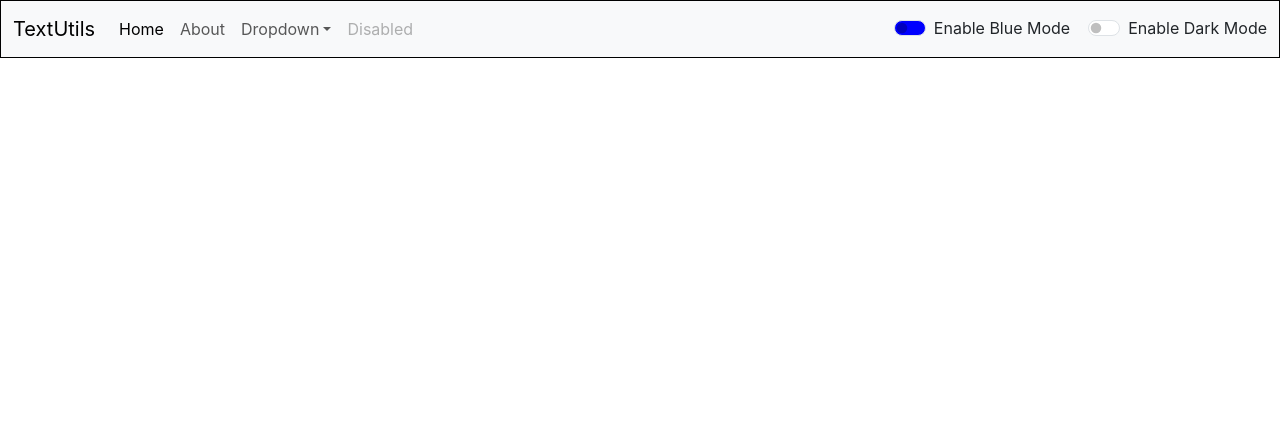
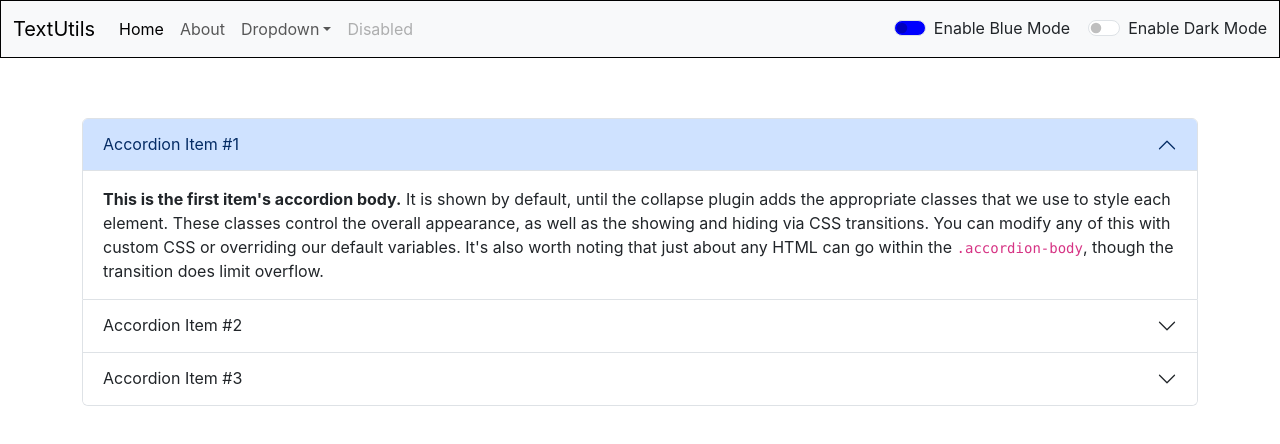
Before and after one commit to gehlotnikhil/TextUtils-React, a React (Create React App) app: page /TextUtils-React/about in a window 1280 px wide. Shown: the top 444 px of the page. Built offline with nearby package versions, Linux system fonts and the light colour scheme.

Commit message:
"Changes made for Routing"

```diff
--- a/src/App.js
+++ b/src/App.js
@@ -5,7 +5,7 @@ import TextForm from "./component/TextForm";
 import Alert from "./component/Alert";
 // import Nav from './component/Nav'
 import { useState } from "react";
-import { BrowserRouter as Router, Routes, Route, Link } from "react-router-dom";
+import { BrowserRouter as Router, Routes, Route } from "react-router-dom";
 
 function App() {
   const [mode, setmode] = useState("light");
@@ -30,13 +30,13 @@ function App() {
       setmode("dark");
       document.body.style.backgroundColor = "grey";
       document.body.style.color = "white";
-      showAlert("Light Mode has been Enabled", "success");
+      showAlert("Dark Mode has been Enabled", "success");
       document.title = "TextUtils - Dark Mode";
     } else {
       setmode("light");
       document.body.style.backgroundColor = "white";
       document.body.style.color = "black";
-      showAlert("Dark Mode has been Enabled", "success");
+      showAlert("Light Mode has been Enabled", "success");
       document.title = "TextUtils - Light Mode";
     }
   };
@@ -55,14 +55,26 @@ function App() {
   };
   return (
     <>
-      <Router>
-      <Navbar title="TextUtils" mode={mode} toggleBlue={toggleBlue} toggle={clickToggle} />
-      <Alert alert={alert} />
-      <Routes>
-        <Route exact path="/" element={<TextForm mode={mode} showAlert={showAlert} />} />
-        <Route exact path="/about" element={ <About />} />
-      </Routes>
-    </Router>
+      <Router basename="/TextUtils-React">
+        <Navbar
+          title="TextUtils"
+          mode={mode}
+          toggleBlue={toggleBlue}
+          toggle={clickToggle}
+        />
+        {/* <TextForm mode={mode} showAlert={showAlert} /> */}
+        <Alert alert={alert} />
+        <Routes >
+          <Route
+            exact
+            path="/"
+            element={<TextForm mode={mode} showAlert={showAlert} />}
+          />
+        </Routes>
+        <Routes>
+          <Route exact path="/about" element={<About mode={mode} />} />
+        </Routes>
+      </Router>
     </>
   );
 }
--- a/src/component/About.js
+++ b/src/component/About.js
@@ -1,75 +1,48 @@
-import React, { useState } from 'react'
+// import React, { useState } from 'react'
 
-export default function About() {
-    const [mode, setMode] = useState({
-        color: 'black',
-        border: '1px solid black',
-        backgroundColor: 'white'
-    });
-    const [text, setText] = useState("Enable Dark Mode");
-    let btnClicked = ()=>
-    {
-        if(mode.color === 'black')
-        {
-            setMode({
-                color: 'white',
-                border: '1x solid white',
-                backgroundColor: 'black'
-            });
-            setText("Enable Light Mode");
-        }
-        else
-        {
-            setMode({
-                color: 'black',
-                border: '1px solid black',
-                backgroundColor: 'white'
-            });
-            setText("Enable Dark Mode");
-        }
-    }
+export default function About(props) {
+
   return (
     <>
-    <div className="accordion container" id="accordionExample">
-  <div className="accordion-item" style={mode}>
+    <div className="accordion container" id="accordionExample" >
+  <div className="accordion-item" style={{backgroundColor: props.mode}}>
     <h2 className="accordion-header">
-      <button className="accordion-button" style={mode} type="button" data-bs-toggle="collapse" data-bs-target="#collapseOne" aria-expanded="true" aria-controls="collapseOne">
+      <button className="accordion-button" style={{backgroundColor: props.mode}} type="button" data-bs-toggle="collapse" data-bs-target="#collapseOne" aria-expanded="true" aria-controls="collapseOne">
         Accordion Item #1
       </button>
     </h2>
     <div id="collapseOne" className="accordion-collapse collapse show" data-bs-parent="#accordionExample">
-      <div className="accordion-body" style={mode}>
+      <div className="accordion-body" style={{backgroundColor: props.mode}}>
         <strong>This is the first item's accordion body.</strong> It is shown by default, until the collapse plugin adds the appropriate classes that we use to style each element. These classes control the overall appearance, as well as the showing and hiding via CSS transitions. You can modify any of this with custom CSS or overriding our default variables. It's also worth noting that just about any HTML can go within the <code>.accordion-body</code>, though the transition does limit overflow.
       </div>
     </div>
   </div>
-  <div className="accordion-item" style={mode}>
+  <div className="accordion-item" style={{backgroundColor: props.mode}}>
     <h2 className="accordion-header">
-      <button style={mode} className="accordion-button collapsed" type="button" data-bs-toggle="collapse" data-bs-target="#collapseTwo" aria-expanded="false" aria-controls="collapseTwo">
+      <button style={{backgroundColor: props.mode}} className="accordion-button collapsed" type="button" data-bs-toggle="collapse" data-bs-target="#collapseTwo" aria-expanded="false" aria-controls="collapseTwo">
         Accordion Item #2
       </button>
     </h2>
     <div id="collapseTwo" className="accordion-collapse collapse" data-bs-parent="#accordionExample">
-      <div className="accordion-body" style={mode}>
+      <div className="accordion-body" style={{backgroundColor: props.mode}}>
         <strong>This is the second item's accordion body.</strong> It is hidden by default, until the collapse plugin adds the appropriate classes that we use to style each element. These classes control the overall appearance, as well as the showing and hiding via CSS transitions. You can modify any of this with custom CSS or overriding our default variables. It's also worth noting that just about any HTML can go within the <code>.accordion-body</code>, though the transition does limit overflow.
       </div>
     </div>
   </div>
-  <div className="accordion-item" style={mode}>
+  <div className="accordion-item" style={{backgroundColor: props.mode}}>
     <h2 className="accordion-header">
-      <button style={mode} className="accordion-button collapsed" type="button" data-bs-toggle="collapse" data-bs-target="#collapseThree" aria-expanded="false" aria-controls="collapseThree">
+      <button style={{backgroundColor: props.mode}} className="accordion-button collapsed" type="button" data-bs-toggle="collapse" data-bs-target="#collapseThree" aria-expanded="false" aria-controls="collapseThree">
         Accordion Item #3
       </button>
     </h2>
     <div id="collapseThree" className="accordion-collapse collapse" data-bs-parent="#accordionExample">
-      <div className="accordion-body" style={mode}>
+      <div className="accordion-body" style={{backgroundColor: props.mode}}>
         <strong>This is the third item's accordion body.</strong> It is hidden by default, until the collapse plugin adds the appropriate classes that we use to style each element. These classes control the overall appearance, as well as the showing and hiding via CSS transitions. You can modify any of this with custom CSS or overriding our default variables. It's also worth noting that just about any HTML can go within the <code>.accordion-body</code>, though the transition does limit overflow.
       </div>
     </div>
   </div>
 </div>
 <div className="container">
-<button className="btn btn-primary" onClick={btnClicked}>{text}</button>
 </div>
     </>
   )
--- a/src/component/Alert.js
+++ b/src/component/Alert.js
@@ -7,11 +7,13 @@ function Alert(props) {
         return l.charAt(0).toUpperCase() + l.slice(1) ;
     }
   return (
-    props.alert && <div>
+    <div className="con1" style={{height: '60px'}}>
+    {props.alert &&
         <div class={`alert alert-${props.alert.type} alert-dismissible fade show`} role="alert">
              <strong>{capitalize(props.alert.type)}</strong> : {props.alert.msg}
-        </div>
-    </div>
+        </div>}
+
+     </div>
   )
 }
 
--- a/src/component/Navbar.js
+++ b/src/component/Navbar.js
@@ -33,6 +33,9 @@ export default function Navbar(props) {
                 <Link className="nav-link" to="/about">
                   About
                 </Link>
+                {/* <a className="nav-link" href="">
+                  About
+                </a> */}
               </li>
               <li className="nav-item dropdown">
                 <a
--- a/src/component/TextForm.js
+++ b/src/component/TextForm.js
@@ -22,30 +22,31 @@ export default function TextForm(props) {
   const [text, setText] = useState("");
   return (
     <>
-      <div className="mb-3 container">
-        <h1 className="h-primary" style={{marginTop: '15px'}} >Enter a Text to Analyse: </h1>
+      <div className="mb-3 container ">
+        <h1 className="h-primary" >Enter a Text to Analyse: </h1>
 
 
         <textarea  className="container"  style = {{border: '2px solid black',color: props.mode==='dark'?'white':'black',cursor: 'default' , backgroundColor: props.mode==='dark'?'grey':'white'}}   onChange={handleOnChange}  rows="8"  value={text}>
-        </textarea>
-        <button className="btn btn-primary" onClick={handleUpClicked}>
+        </textarea><br/>
+        <button disabled={text.length === 0} className="btn btn-primary mx-1 my-1 " onClick={handleUpClicked}>
           {"Convert into UpperCase"}
         </button>
-        <button className="btn btn-primary" onClick={handleLoClicked}>
+        <button disabled={text.length === 0} className="btn btn-primary mx-1 my-1" onClick={handleLoClicked}>
           {"Convert into LowerCase"}
         </button>
-        <button className="btn btn-primary" onClick={handleClearClicked}>
+        <button disabled={text.length === 0} className="btn btn-primary mx-1 my-1" onClick={handleClearClicked}>
           Clear
         </button>
-      </div>
+
       <div className="container">
         <h1>Summary:</h1>
         <p>
-          {text.split(" ").length===1?(text.length===0?0:text.split(" ").length):text.trim().split(" ").length} words and {text.trim().length} characters
+          {text.split(" ").filter((ele)=>{return ele.length !== 0}).length} words and {text.trim().length} characters
         </p>
-        <p>{0.008*text.split(" ").length} Minutes read</p>
+        <p>{0.008*text.split(" ").filter((ele)=>{return ele.length !== 0}).length} Minutes read</p>
         <h2>Preview</h2>
         <p>{text.length>0?text:"Enter something in the above textbox to preview right here"}</p>
+      </div>
       </div>
     </>
   );
```
Also changed, not shown: package.json (+8 -1 lines), 1 other file (tests, documents, lock files or other folders).
